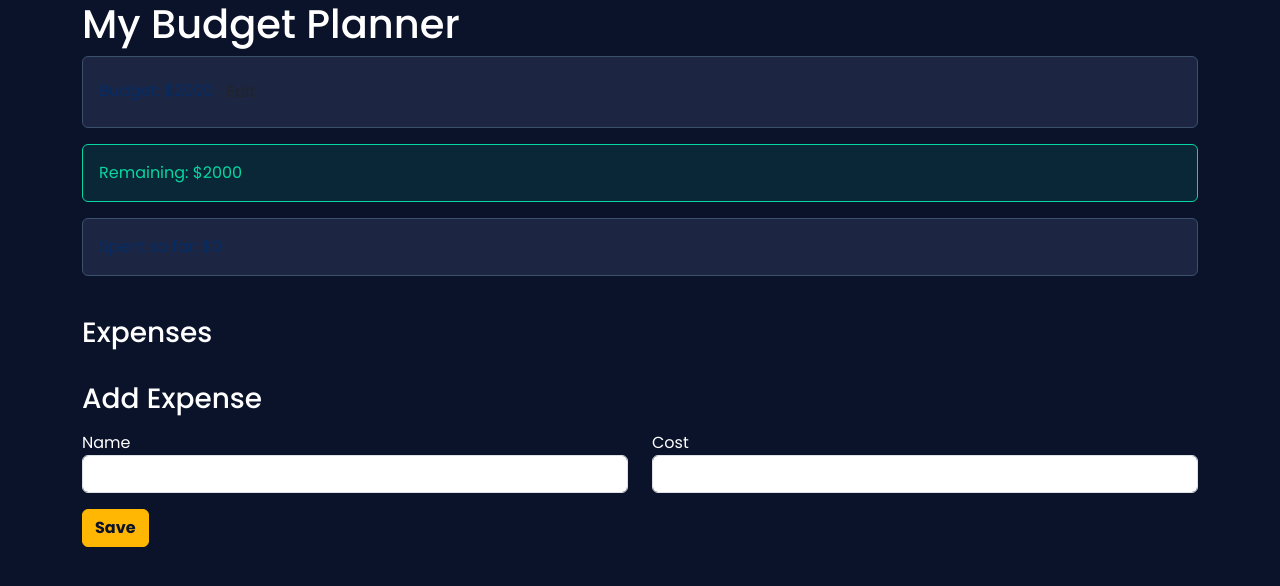
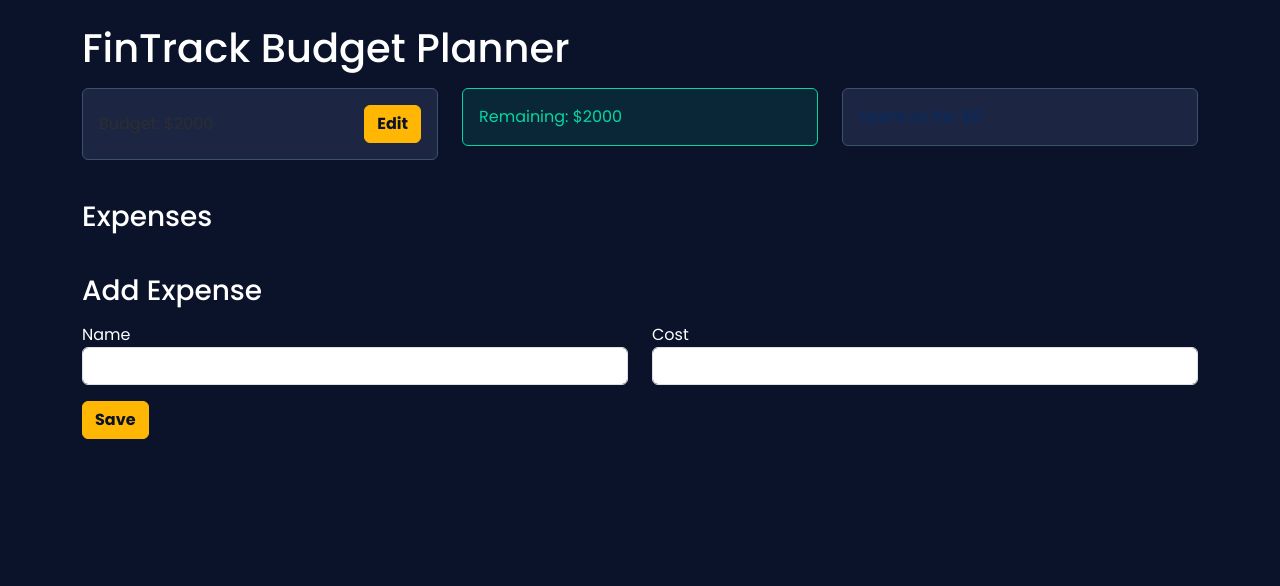
Before and after one commit to DHURANTHAM007/budgeting-app, a React (Create React App) app: page / in a window 1280 px wide. Shown: the top 586 px of the page. Built offline with nearby package versions, Linux system fonts and the light colour scheme; the HTML template or start-up script is replaced by a standard one.

Commit message:
Update App.js

```diff
--- a/src/App.js
+++ b/src/App.js
@@ -1,13 +1,14 @@
-// src/App.js
 import React, { useState, useEffect } from 'react';
-import 'bootstrap/dist/css/bootstrap.min.css'; // Import Bootstrap for layout helpers
-import './App.css';
-import BudgetSummary from './components/BudgetSummary';
+import 'bootstrap/dist/css/bootstrap.min.css';
+import './App.css'; // Your custom styles
+import Budget from './components/Budget';
+import Remaining from './components/Remaining';
+import Spent from './components/Spent';
 import ExpenseList from './components/ExpenseList';
 import AddExpenseForm from './components/AddExpenseForm';
 
 const App = () => {
-  // --- State Management ---
+    // --- State Initialization with Local Storage ---
     const [budget, setBudget] = useState(() => {
         const savedBudget = localStorage.getItem('budget');
         return savedBudget ? JSON.parse(savedBudget) : 2000;
@@ -18,7 +19,7 @@ const App = () => {
         return savedExpenses ? JSON.parse(savedExpenses) : [];
     });
 
-  // --- Data Persistence using useEffect ---
+    // --- Effects for Local Storage Persistence ---
     useEffect(() => {
         localStorage.setItem('budget', JSON.stringify(budget));
     }, [budget]);
@@ -27,46 +28,46 @@ const App = () => {
         localStorage.setItem('expenses', JSON.stringify(expenses));
     }, [expenses]);
 
-  // --- Calculated Values ---
-  const spent = expenses.reduce((total, item) => total + item.cost, 0);
-  const remaining = budget - spent;
-
-  // --- Handler Functions ---
-  const addExpense = (expense) => {
-    setExpenses([...expenses, expense]);
+    // --- State Handler Functions ---
+    const handleAddExpense = (expense) => {
+        setExpenses((prevExpenses) => [...prevExpenses, expense]);
     };
 
-  const deleteExpense = (id) => {
-    setExpenses(expenses.filter((expense) => expense.id !== id));
+    const handleDeleteExpense = (id) => {
+        setExpenses((prevExpenses) => prevExpenses.filter((expense) => expense.id !== id));
     };
 
-  const saveBudget = (newBudget) => {
+    const handleSaveBudget = (newBudget) => {
         setBudget(newBudget);
     };
 
+    // --- Derived State (Calculated on each render) ---
+    const totalExpenses = expenses.reduce((total, item) => total + item.cost, 0);
+
     return (
-    <div className='container'>
-      <h1>My Budget Planner</h1>
-      <div className='row mb-4'>
-        <BudgetSummary
-          budget={budget}
-          remaining={remaining}
-          spent={spent}
-          onSaveBudget={saveBudget}
-        />
+        <div className='container mt-4'>
+            <h1 className='mt-3'>FinTrack Budget Planner</h1>
+            <div className='row mt-3'>
+                <div className='col-sm'>
+                    <Budget budget={budget} handleSaveBudget={handleSaveBudget} />
                 </div>
-
-      <h3 className='mt-4'>Expenses</h3>
-      <div className='row'>
                 <div className='col-sm'>
-          <ExpenseList expenses={expenses} onDelete={deleteExpense} />
+                    <Remaining budget={budget} spent={totalExpenses} />
+                </div>
+                <div className='col-sm'>
+                    <Spent spent={totalExpenses} />
                 </div>
             </div>
-
+            <h3 className='mt-4'>Expenses</h3>
+            <div className='row mt-3'>
+                <div className='col-sm'>
+                    <ExpenseList expenses={expenses} handleDeleteExpense={handleDeleteExpense} />
+                </div>
+            </div>
             <h3 className='mt-4'>Add Expense</h3>
             <div className='row mt-3'>
                 <div className='col-sm'>
-          <AddExpenseForm onAddExpense={addExpense} />
+                    <AddExpenseForm handleAddExpense={handleAddExpense} />
                 </div>
             </div>
         </div>
```
Lines whose indentation alone changed are shown as unchanged.
